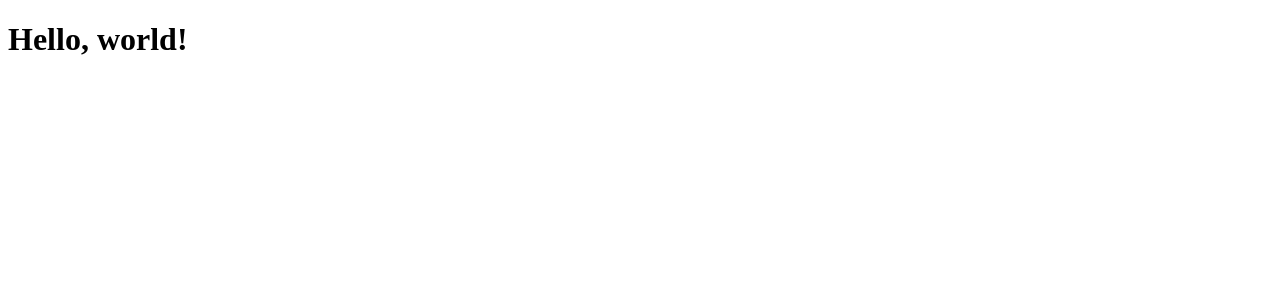
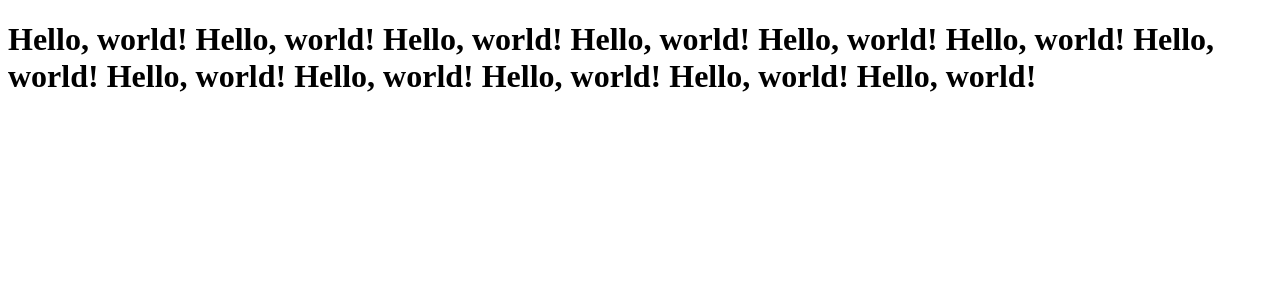
Before and after one commit to pew-rivza/balance_front, a React app: page / in a window 1280 px wide. Shown: the top 300 px of the page. Built offline with nearby package versions, Linux system fonts and the light colour scheme.

Commit message:
eslint + prettier added

```diff
--- a/src/App.tsx
+++ b/src/App.tsx
@@ -1,6 +1,10 @@
-import React from 'react';
+import React from "react";
 
-export default function App()
-{
-  return <h1>Hello, world!</h1>
+export default function App() {
+  return (
+    <h1>
+      Hello, world! Hello, world! Hello, world! Hello, world! Hello, world! Hello, world! Hello,
+      world! Hello, world! Hello, world! Hello, world! Hello, world! Hello, world!
+    </h1>
+  );
 }
```
Also changed, not shown: package.json (+16 -1 lines), src/index.tsx (+4 -4 lines), 1 other file (tests, documents, lock files or other folders).
